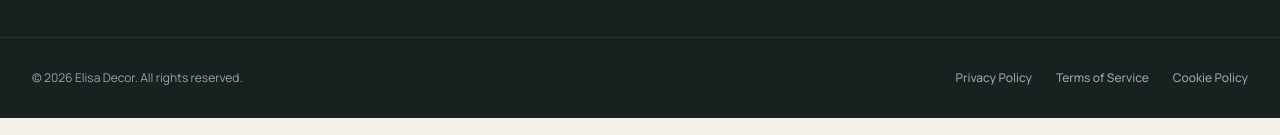
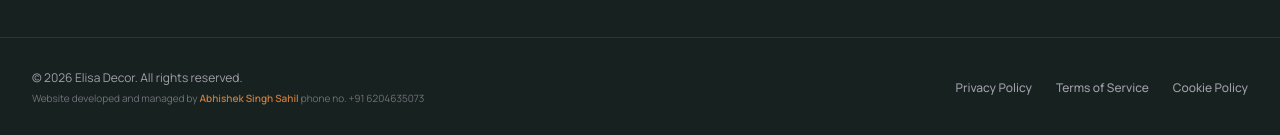
Before and after one commit to abhishek-singh-sahil/ElisaDecor, a React (Vite) app in the folder client/: page / in a window 1280 px wide. Shown: the part 860-995 px from the top of the page. Built offline with nearby package versions, Linux system fonts and the light colour scheme; no server answers; the HTML template or start-up script is replaced by a standard one; a web font is replaced by a local one.

Commit message:
Updated admin dashboard thing

```diff
--- a/client/src/admin/pages/AdminHomepage.jsx
+++ b/client/src/admin/pages/AdminHomepage.jsx
@@ -431,6 +431,39 @@ export default function AdminHomepage() {
                         />
                       </div>
                     </div>
+
+                    <div className="grid grid-cols-2 gap-4 border-t border-zinc-800 pt-4">
+                      <div>
+                        <label className="block text-[10px] text-zinc-500 font-bold mb-1 uppercase tracking-wider">Left Image (Asymmetric Tall)</label>
+                        <div className="bg-zinc-850/50 p-3 rounded border border-zinc-800 flex items-center justify-between">
+                          <button
+                            type="button"
+                            onClick={() => openMediaPicker(activeSectionIdx, 'imageLeft')}
+                            className="p-1 px-2.5 bg-zinc-800 hover:bg-zinc-700 text-white rounded text-[10px] font-semibold border border-zinc-750 transition-colors"
+                          >
+                            Choose Left
+                          </button>
+                          <span className="text-[9px] text-zinc-500 font-mono truncate max-w-[120px]">
+                            {activeSection.content.imageLeft ? 'Linked' : 'No image'}
+                          </span>
+                        </div>
+                      </div>
+                      <div>
+                        <label className="block text-[10px] text-zinc-500 font-bold mb-1 uppercase tracking-wider">Right Image (Asymmetric Wide)</label>
+                        <div className="bg-zinc-850/50 p-3 rounded border border-zinc-800 flex items-center justify-between">
+                          <button
+                            type="button"
+                            onClick={() => openMediaPicker(activeSectionIdx, 'imageRight')}
+                            className="p-1 px-2.5 bg-zinc-800 hover:bg-zinc-700 text-white rounded text-[10px] font-semibold border border-zinc-750 transition-colors"
+                          >
+                            Choose Right
+                          </button>
+                          <span className="text-[9px] text-zinc-500 font-mono truncate max-w-[120px]">
+                            {activeSection.content.imageRight ? 'Linked' : 'No image'}
+                          </span>
+                        </div>
+                      </div>
+                    </div>
                   </div>
                 )}
 
--- a/client/src/components/Footer.jsx
+++ b/client/src/components/Footer.jsx
@@ -146,8 +146,20 @@ export default function Footer({ settings, products }) {
 
       {/* Bottom Legal Copyright */}
       <div className="max-w-7xl mx-auto px-6 md:px-8 pt-8 flex flex-col md:flex-row gap-4 justify-between items-center text-xs text-zinc-550">
-        <div>
+        <div className="flex flex-col gap-1.5 text-center md:text-left">
           <p>{settings?.footer?.copyrightText || `© ${new Date().getFullYear()} Elisa Decor. All rights reserved.`}</p>
+          <p className="text-[10px] text-zinc-500">
+            Website developed and managed by{' '}
+            <a
+              href="https://wa.me/919117261314?text=Hi%20Abhishek,%20I%20am%20interested%20in%20website%20and%20software%20development%20works."
+              target="_blank"
+              rel="noreferrer"
+              className="text-accent hover:underline font-semibold"
+            >
+              Abhishek Singh Sahil
+            </a>{' '}
+            phone no. +91 6204635073
+          </p>
         </div>
         <div className="flex gap-6 font-medium">
           <Link to="/privacy-policy" className="hover:text-white transition-colors">
```
Also changed, not shown: client/vercel.json, 1 other file (tests, documents, lock files or other folders).
